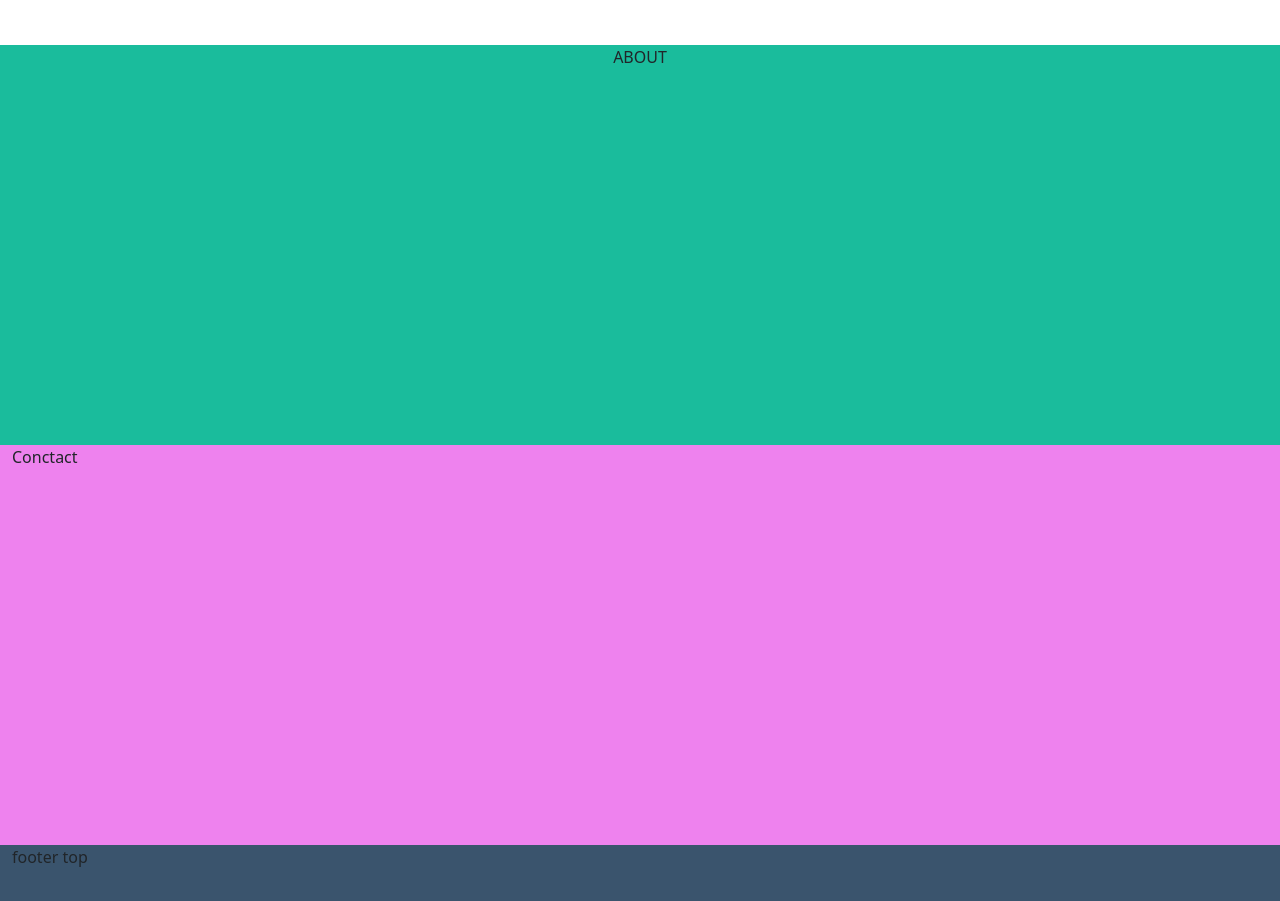
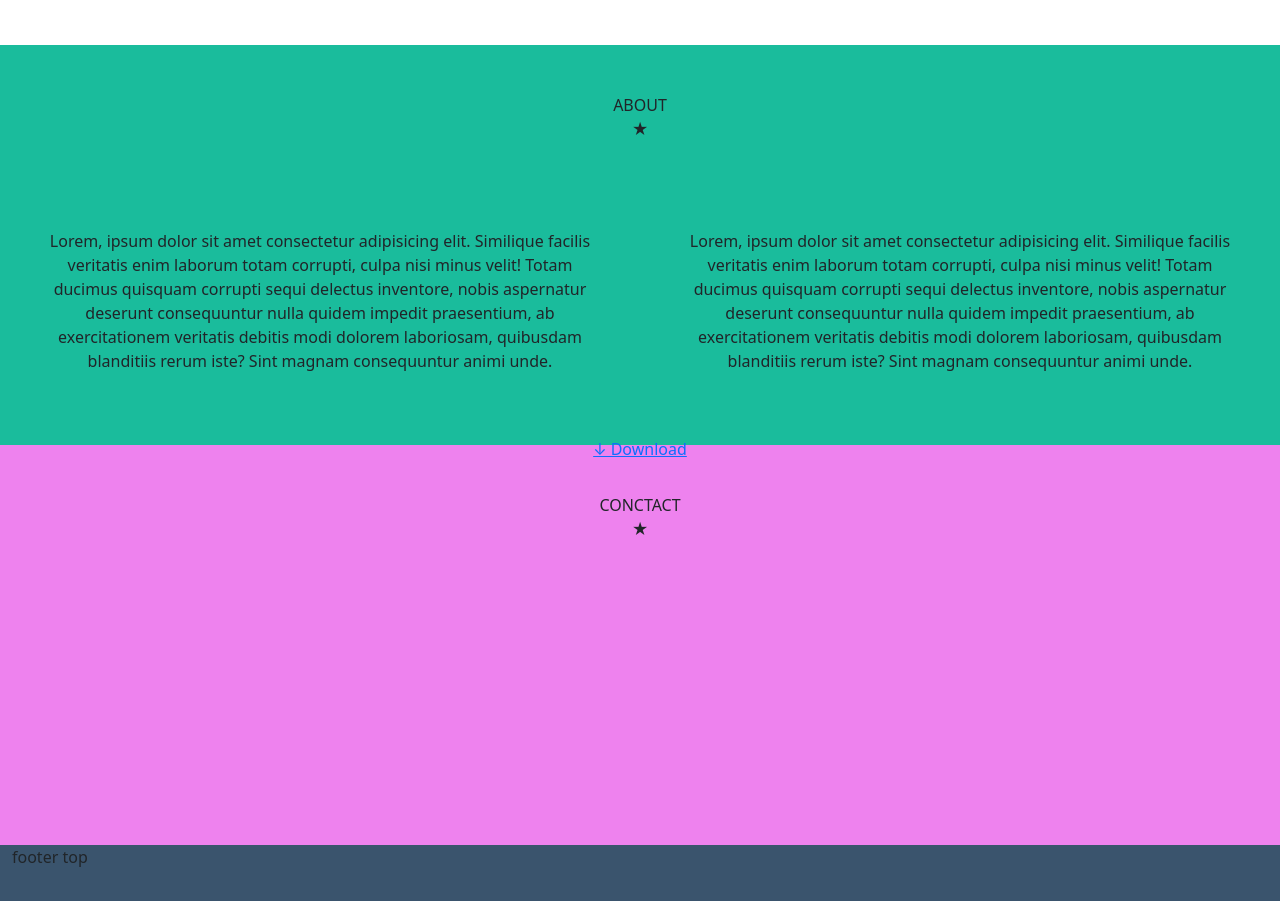
Before and after one commit to La-wii/html-css-bootstrap-freelancer, a plain HTML site: page index.html in a window 1280 px wide. Shown: the part 1187-2088 px from the top of the page. Drawn offline with nearby package versions, Linux system fonts and the light colour scheme.

Commit message:
.about span + about p + about a

```diff
--- a/index.html
+++ b/index.html
@@ -170,18 +170,64 @@
     <!-- chiusura portfolio -->
 
     <!-- apertura about -->
-    <div class="about">
+    <div class="about py-5">
 
         <!-- apertura container fluid -->
         <div class="container-fluid">
 
             <!-- apertura row -->
             <div class="row">
-                <div class="col text-center">
-                    ABOUT
+
+                <div class="col text-center text-uppercase">
+                    About
+
+                    <p class="pb-4">
+
+                        <span></span>
+
+                        &#9733;
+
+                        <span></span>
+
+                    </p>
+
                 </div>
+
+
             </div>
             <!-- chiusura row -->
+
+            <!-- apertura row -->
+            <div class="row">
+
+                <div class="col col-sm-6 text-center p-5">
+
+                    <p> Lorem, ipsum dolor sit amet consectetur adipisicing elit. Similique facilis veritatis enim laborum totam corrupti, culpa nisi minus velit! Totam ducimus quisquam corrupti sequi delectus inventore, nobis aspernatur deserunt consequuntur nulla quidem impedit praesentium, ab exercitationem veritatis debitis modi dolorem laboriosam, quibusdam blanditiis rerum iste? Sint magnam consequuntur animi unde.
+                    </p>
+
+                </div>
+
+                <div class="col col-sm-6 text-center p-5">
+
+                    <p> Lorem, ipsum dolor sit amet consectetur adipisicing elit. Similique facilis veritatis enim laborum totam corrupti, culpa nisi minus velit! Totam ducimus quisquam corrupti sequi delectus inventore, nobis aspernatur deserunt consequuntur nulla quidem impedit praesentium, ab exercitationem veritatis debitis modi dolorem laboriosam, quibusdam blanditiis rerum iste? Sint magnam consequuntur animi unde.
+                    </p>
+
+                </div>
+
+            </div>
+            <!-- fine row -->
+
+            <!-- inizio row -->
+            <div class="row">
+
+                <!-- inizio col -->
+                <div class="col text-center">
+                    <a href="#"> &darr; Download</a>
+                </div>
+                <!-- fine col -->
+
+            </div>
+            <!-- fine row -->
 
 
         </div>
@@ -191,16 +237,29 @@
     <!-- chiusura about -->
 
     <!-- apertura contact -->
-    <div class="contact">
+    <div class="contact py-5">
 
         <!-- apertura container fluid -->
         <div class="container-fluid">
 
             <!-- apertura row -->
             <div class="row">
-                <div class="col">
+
+                <div class="col text-center text-uppercase">
                     Conctact
+
+                    <p class="pb-4">
+
+                        <span></span>
+
+                        &#9733;
+
+                        <span></span>
+
+                    </p>
+
                 </div>
+
             </div>
             <!-- chiusura row -->
 
```
